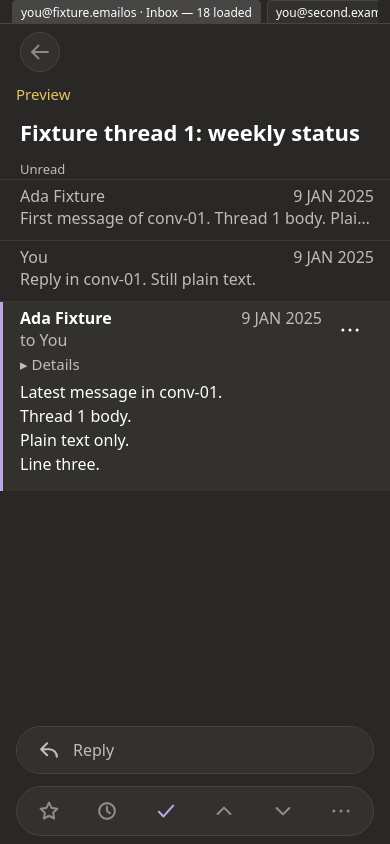
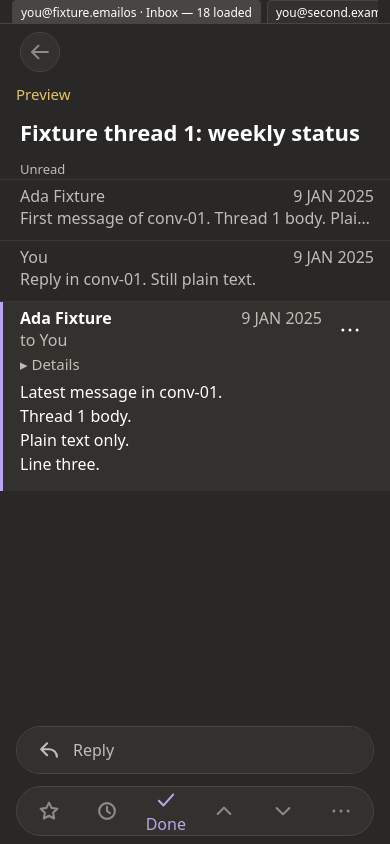
Before and after one commit to BbrSofiane/email-os, a Vue app: page / in a window 390 px wide. Both pictures are taken after a click on the item 195 px from the left and 207 px from the top of the page. Built offline with nearby package versions, Linux system fonts and the light colour scheme.

Commit message:
Mobile p6 reader item 2: label the Done action
Entire-Checkpoint: 01M7NMAN8A7SESVJDNY9DAYF77

```diff
--- a/src/components/ReaderView.vue
+++ b/src/components/ReaderView.vue
@@ -158,6 +158,7 @@ const actionable = computed(() => props.state === 'ready' && !!props.conversatio
  * display only: nothing in it is actionable as if it were the open thread.
  */
 const held = computed(() => props.state === 'loading' && !!props.conversation && keyOfDisplayed() === null);
+const archiveActionName = computed(() => props.conversation?.isInInbox === false ? 'Mark not done' : 'Mark done (E)');
 /** Header actions stay mounted (disabled, not removed) for as long as a conversation is open. */
 const actionsShown = computed(() => props.openRef !== null || actionable.value);
 const hasMetaRow = computed(() => {
@@ -950,10 +951,15 @@ defineExpose({
           class="header-glyph"
           :class="{ 'header-glyph-held': held }"
           data-test="reader-archive-toggle"
+          :aria-label="props.compact ? archiveActionName : undefined"
           :title="actionLabel(props.conversation?.isInInbox === false ? 'unarchive' : 'archive')"
           :disabled="!actionable || props.commandInFlight || props.navigationUnavailable"
           @click="props.conversation?.isInInbox === false ? emit('unarchive') : emit('archive')"
-        ><HeaderGlyph name="done" /><span class="visually-hidden">{{ props.conversation?.isInInbox === false ? 'Mark not done' : 'Mark done (E)' }}</span></button>
+        >
+          <HeaderGlyph name="done" />
+          <span v-if="props.compact" class="reader-archive-label">{{ props.conversation?.isInInbox === false ? 'Not done' : 'Done' }}</span>
+          <span class="visually-hidden">{{ archiveActionName }}</span>
+        </button>
         <button
           v-if="!props.compact && actionsShown && props.showReadControls && !bulkScope && (!props.conversation || props.conversation.isRead !== undefined)"
           type="button"
```
Also changed, not shown: 1 other file (tests, documents, lock files or other folders).
